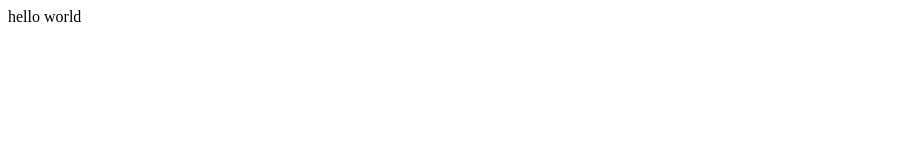
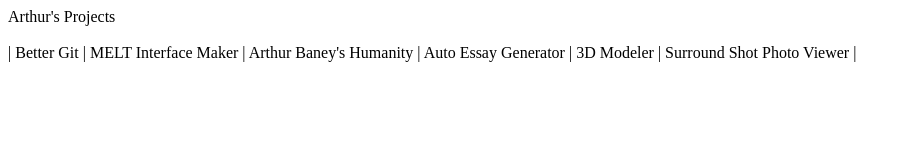
Before and after one commit to azb/azb.github.io, a plain HTML site: page index.html in a window 1280 px wide. Shown: the whole page, without its empty margins (0-911 px from the left). Drawn offline with Linux system fonts and the light colour scheme.

Commit message:
Added Hover Text

```diff
--- a/index.html
+++ b/index.html
@@ -1 +1,9 @@
-hello world
+Arthur's Projects<br><br>
+
+| <a title = "A tool for syncing files between folders and merging conflicting changes in files.">Better Git</a>
+| <a title = "A tool for designing user interface for software and games">MELT Interface Maker </a>
+| <a title = "A fun real time strategy game involving technologic advancement, resource management, diplomacy, and the survival of the Human race.">Arthur Baney's Humanity </a>
+| <a title = "A useful tool for automatically generating the majority of your essay for a class, pursuasive paper, or other essay.">Auto Essay Generator </a>
+| <a title = "A tool for creating 3D models for Game Maker Games">3D Modeler </a>
+| <a title = "An image viewer that allows you to step inside of 360 degree photographs and look around as if you were actually there.">Surround Shot Photo Viewer </a>
+|
```
